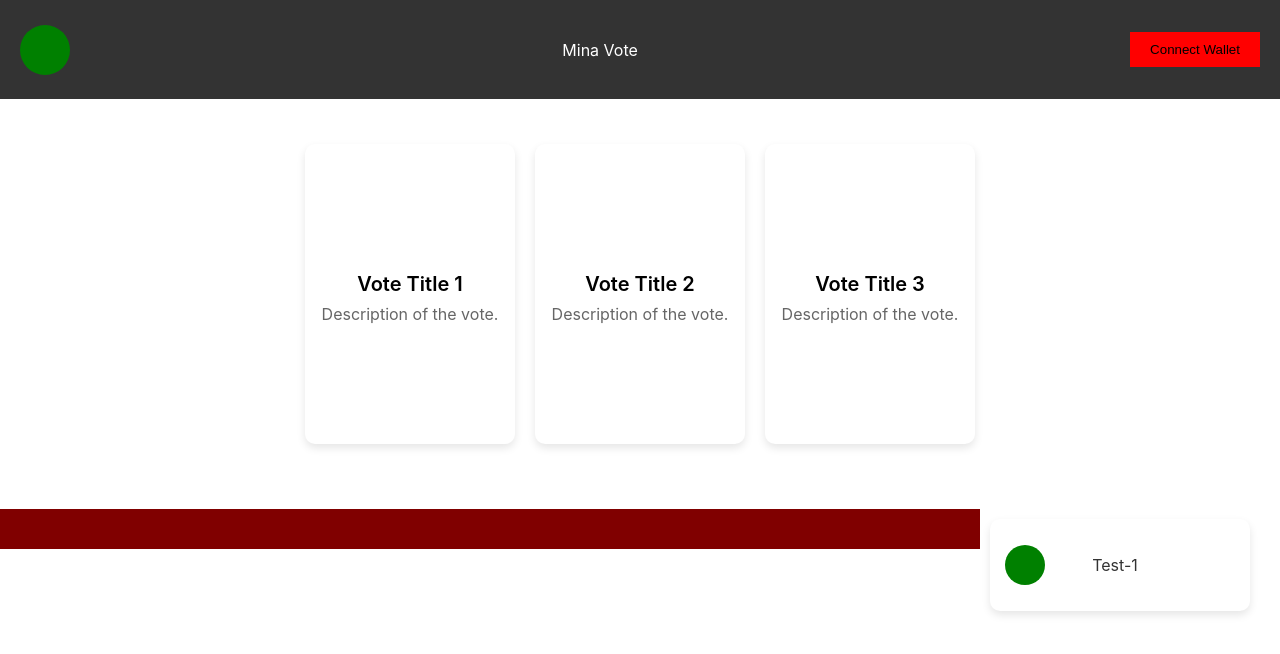
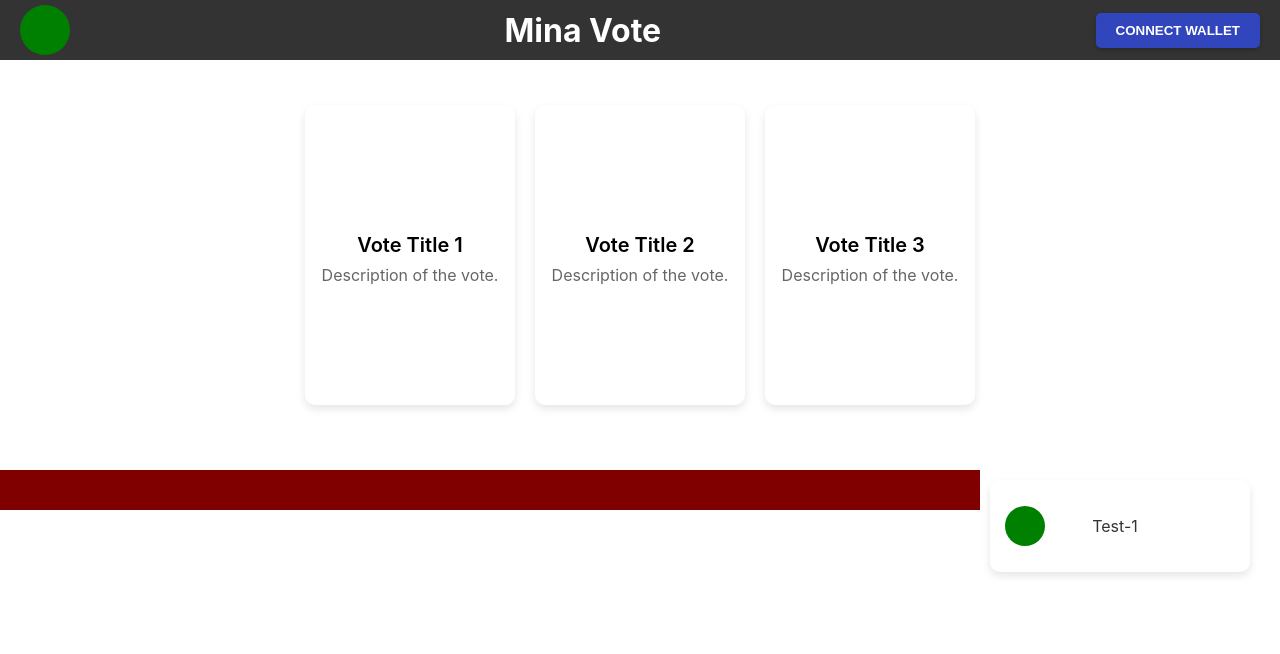
Before and after one commit to TUsluRa/MinaVote, a React (Create React App) app in the folder mina-vote/: page / in a window 1280 px wide. Shown: the top 654 px of the page. Built offline with nearby package versions, Linux system fonts and the light colour scheme.

Commit message:
Update Css

```diff
--- a/mina-vote/src/Pages/Home/HomePage.tsx
+++ b/mina-vote/src/Pages/Home/HomePage.tsx
@@ -23,8 +23,8 @@ import { requestAccounts } from '../../Frontend/WalletFunction/Walletfunction';
         <div className="container">
             <div className="header">
                 <div className="avatar"></div>
-                Mina Vote
-                <button className="button" onClick={connectWallet}>Connect Wallet</button>
+                <h1>Mina Vote</h1>
+                <button className="connect-button" onClick={connectWallet}>Connect Wallet</button>
             </div>
 
             <div className='MainContent'>
--- a/mina-vote/src/Pages/Home/styles.css
+++ b/mina-vote/src/Pages/Home/styles.css
@@ -7,11 +7,14 @@
   display: flex;
   justify-content: space-between;
   align-items: center;
-    height: 99px;
+  height: 60px;
   background-color: #333;
   color: white;
   padding: 0 20px;
+  width: 100%;
+  box-sizing: border-box;
 }
+
 
 .votes-section-slider {
     display: flex;
@@ -185,9 +188,21 @@
     border-radius: 50%;
 }
 
-.button {
-    background-color: red;
+.connect-button {
+  background-color: rgb(49, 70, 189);
+  color: #fff;
   padding: 10px 20px;
   border: none;
   cursor: pointer;
+  border-radius: 5px;
+  transition: background-color 0.3s ease, transform 0.3s ease, box-shadow 0.3s ease;
+  font-weight: bold;
+  text-transform: uppercase;
+  box-shadow: 0 2px 4px rgba(0, 0, 0, 0.2);
 }
+
+.connect-button:hover {
+  background-color: rgb(65, 90, 255);
+  transform: translateY(-3px);
+  box-shadow: 0 4px 8px rgba(0, 0, 0, 0.4);
+}
```
Also changed, not shown: mina-vote/src/setupTests.js (added, +5 -0 lines). Lines whose indentation alone changed are shown as unchanged.
